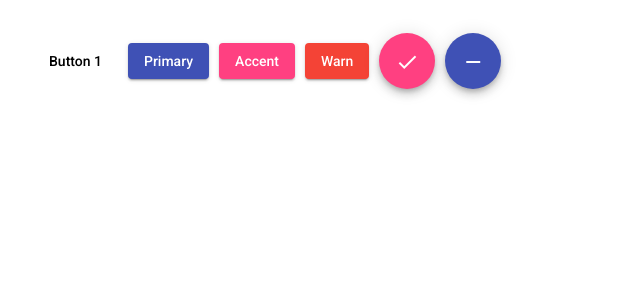
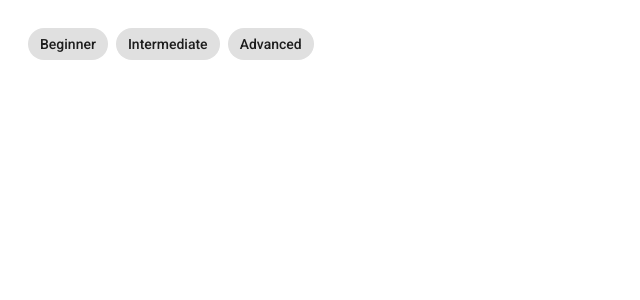
Before and after one commit to GeloneJT/Angular-Material-Demo, an Angular app: page / in a window 1280 px wide. Shown: the top 300 px of the page, without its empty margins (0-640 px from the left). Built offline with nearby package versions, Linux system fonts and the light colour scheme.

Commit message:
material chips demo created with filter selection

```diff
--- a/src/app/app.component.html
+++ b/src/app/app.component.html
@@ -1 +1 @@
-<app-button></app-button>
+<app-chips></app-chips>
--- a/src/app/app.module.ts
+++ b/src/app/app.module.ts
@@ -21,6 +21,8 @@ import { IconsComponent } from './icons/icons.component';
 import {MatIconModule} from '@angular/material/icon';
 import { MatButtonModule } from '@angular/material/button';
 import { ButtonComponent } from './button/button.component';
+import { ChipsComponent } from './chips/chips.component';
+import {MatChipsModule} from '@angular/material/chips';
 
 @NgModule({
   declarations: [
@@ -33,6 +35,7 @@ import { ButtonComponent } from './button/button.component';
     DatepickComponent,
     IconsComponent,
     ButtonComponent,
+    ChipsComponent,
   ],
   imports: [
     BrowserModule,
@@ -46,7 +49,8 @@ import { ButtonComponent } from './button/button.component';
     MatDatepickerModule,
     MatNativeDateModule,
     MatIconModule,
-    MatButtonModule
+    MatButtonModule,
+    MatChipsModule,
   ],
   providers: [],
   bootstrap: [AppComponent],
--- /dev/null
+++ b/src/app/chips/chips.component.html
@@ -0,0 +1,8 @@
+<mat-chip-list>
+  <mat-chip
+    *ngFor="let category of categories"
+    (click)="selectCategory(category)"
+    [selected]="category.selected"
+    >{{ category.name }}</mat-chip
+  >
+</mat-chip-list>
--- /dev/null
+++ b/src/app/chips/chips.component.ts
@@ -0,0 +1,34 @@
+import { Component, OnInit } from '@angular/core';
+
+@Component({
+  selector: 'app-chips',
+  templateUrl: './chips.component.html',
+  styleUrls: ['./chips.component.css'],
+})
+export class ChipsComponent implements OnInit {
+  categories: any;
+
+  constructor() {
+    this.categories = [
+      {
+        name: 'Beginner',
+      },
+      {
+        name: 'Intermediate',
+      },
+      {
+        name: 'Advanced',
+      },
+    ];
+  }
+
+  selectCategory(category: any) {
+    this.categories
+      .filter((c: any) => c != category)
+      .forEach((c: { [x: string]: boolean }) => (c['selected'] = false));
+
+    category.selected = !category.selected;
+  }
+
+  ngOnInit(): void {}
+}
```
Also changed, not shown: src/app/chips/chips.component.css (added), 1 other file (tests, documents, lock files or other folders).
